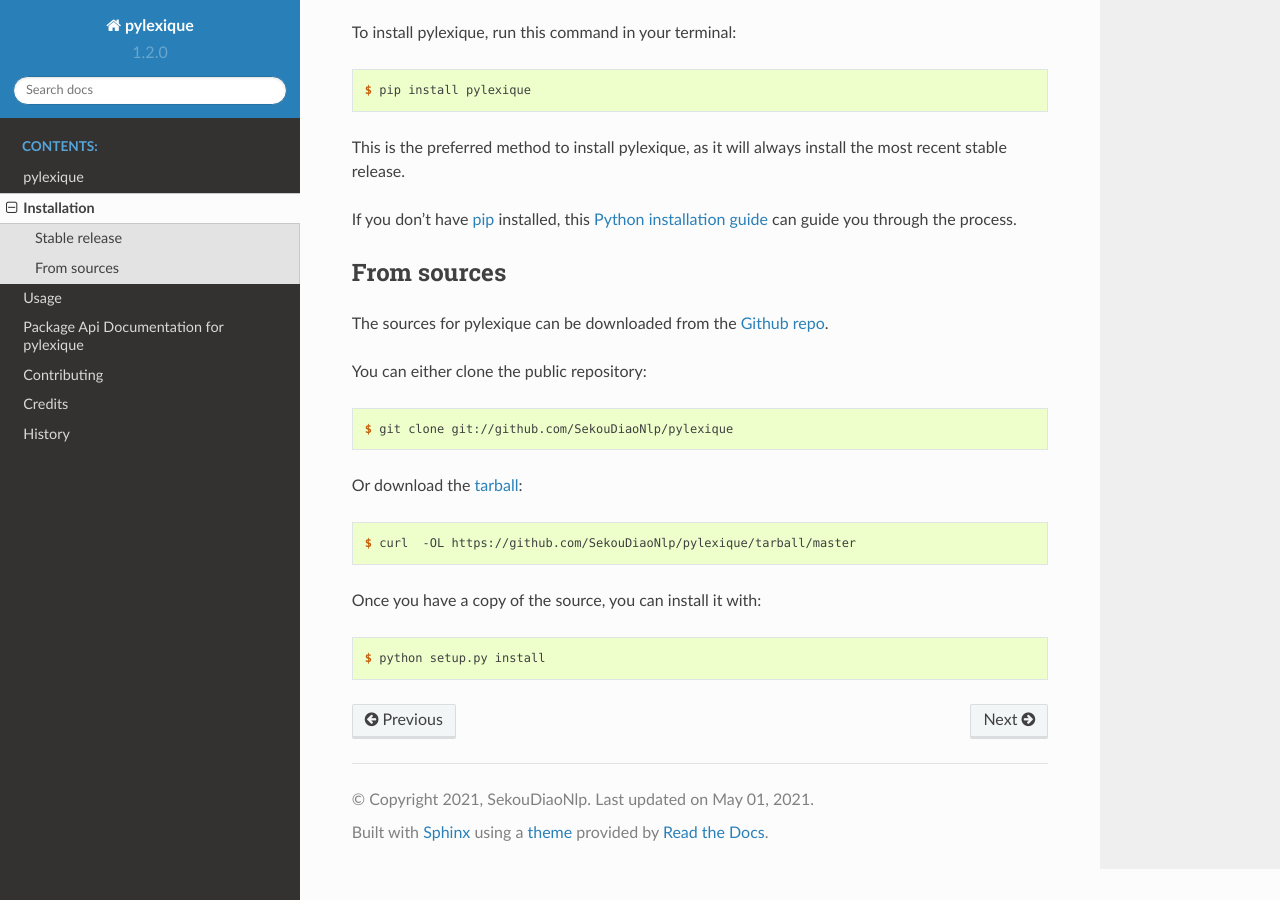
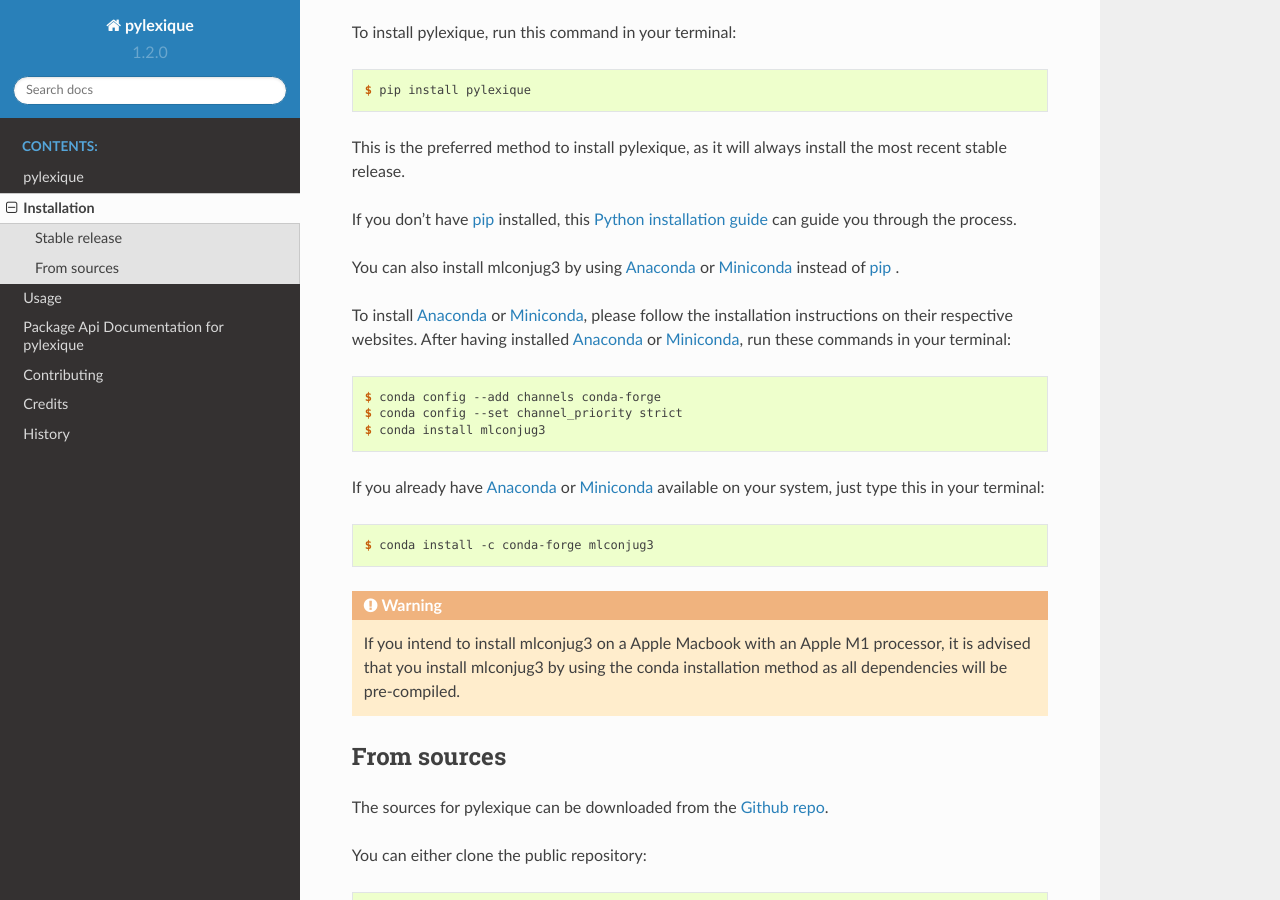
Before and after one commit to SekouDiaoNlp/pylexique, a Sphinx documentation site: the page built from docs/installation.rst, in a window 1280 px wide and 900 px high, scrolled down 195 px. Built offline with Sphinx 7.4.7 and the Read the Docs theme 2.0.0, drawn with Linux system fonts in a browser that asks for light colours.

Commit message:
Indicated conda install process.

```diff
--- a/docs/installation.rst
+++ b/docs/installation.rst
@@ -19,8 +19,30 @@
 If you don't have `pip`_ installed, this `Python installation guide`_ can guide
 you through the process.
 
+You can also install mlconjug3 by using Anaconda_ or Miniconda_ instead of `pip`_ .
+
+To install Anaconda_ or Miniconda_, please follow the installation instructions on their respective websites.
+After having installed Anaconda_ or Miniconda_, run these commands in your terminal:
+
+.. code-block:: console
+
+    $ conda config --add channels conda-forge
+    $ conda config --set channel_priority strict
+    $ conda install mlconjug3
+
+If you already have Anaconda_ or Miniconda_ available on your system, just type this in your terminal:
+
+.. code-block:: console
+
+    $ conda install -c conda-forge mlconjug3
+.. warning::
+    If you intend to install mlconjug3 on a Apple Macbook with an Apple M1 processor,
+    it is advised that you install mlconjug3 by using the conda installation method as all dependencies will be pre-compiled.
+
 .. _pip: https://pip.pypa.io
 .. _Python installation guide: http://docs.python-guide.org/en/latest/starting/installation/
+.. _Anaconda: https://www.anaconda.com/products/individual
+.. _Miniconda: https://docs.conda.io/en/latest/miniconda.html
 
 
 From sources
```
